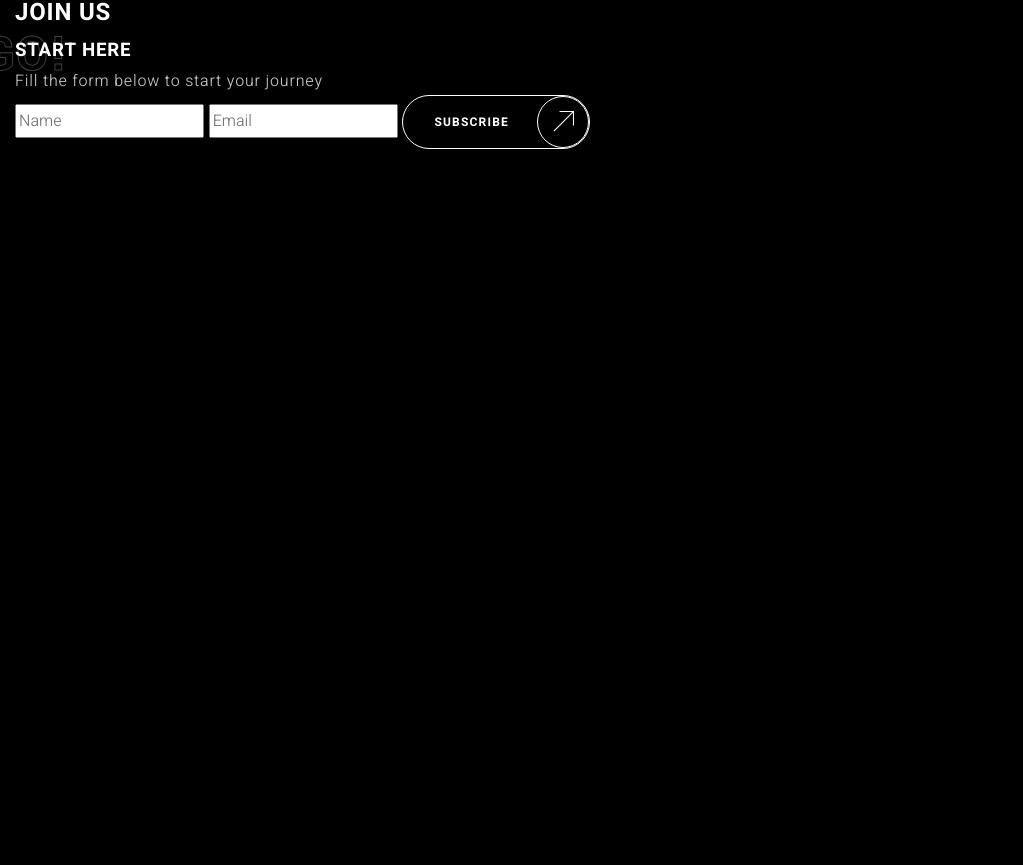
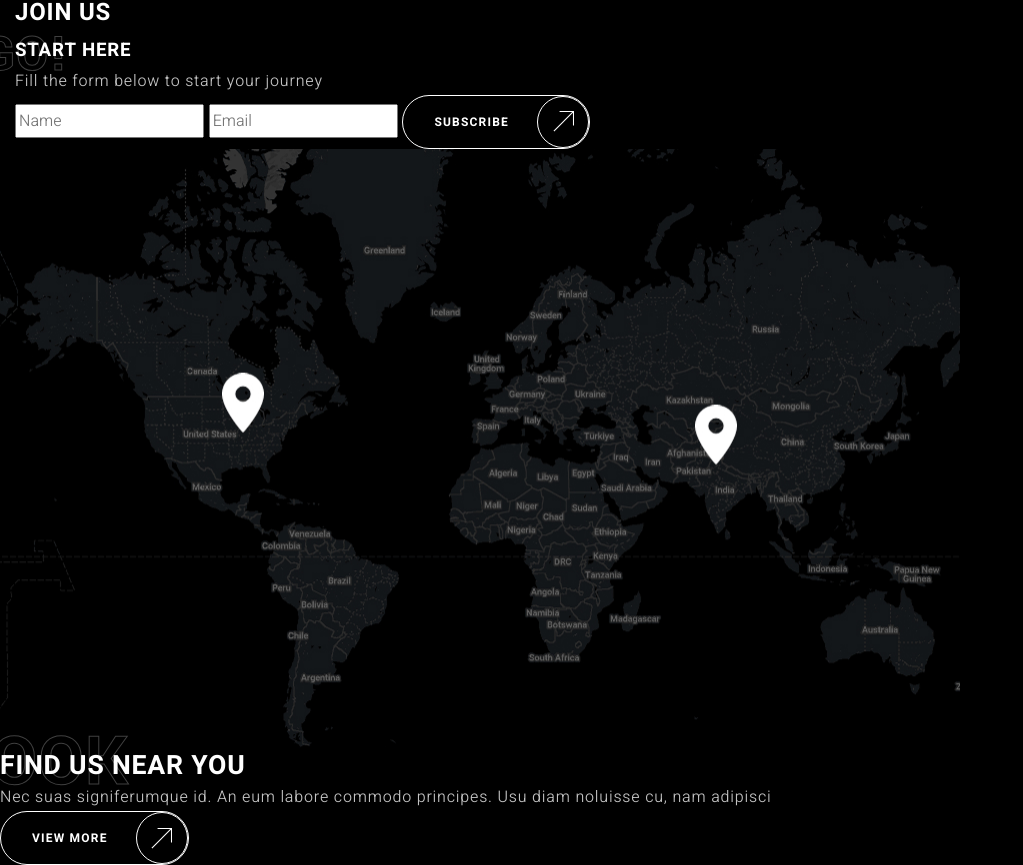
Before and after one commit to verberrynka/cropp-fitness, a website: page kropp-fitness/index.html in a window 1280 px wide. Shown: the part 3667-4532 px from the top of the page, without its empty margins (0-1023 px from the left). Before the commit the page ends 3816 px from the top, so only its background shows below. Drawn offline with Linux system fonts and the light colour scheme.

Commit message:
feat: add location section

```diff
--- a/kropp-fitness/index.html
+++ b/kropp-fitness/index.html
@@ -263,6 +263,31 @@
           </form>
         </div>
       </section>
+      <section class="location">
+        <img
+          src="./assets/images/map.jpg"
+          alt="Branches on the map"
+          class="location__map-image"
+          width="960"
+          height="600"
+          loading="lazy"
+        />
+        <div class="location__content">
+          <h2
+            class="location__title title-medium backdrop-title centered"
+            data-title="look"
+          >
+            Find us near you
+          </h2>
+          <div class="location__description">
+            <p>
+              Nec suas signiferumque id. An eum labore commodo principes. Usu
+              diam noluisse cu, nam adipisci
+            </p>
+          </div>
+          <a href="/" class="location-button button transparent">View more</a>
+        </div>
+      </section>
     </main>
   </body>
 </html>
```
Also changed, not shown: kropp-fitness/assets/images/map.jpg (added).
